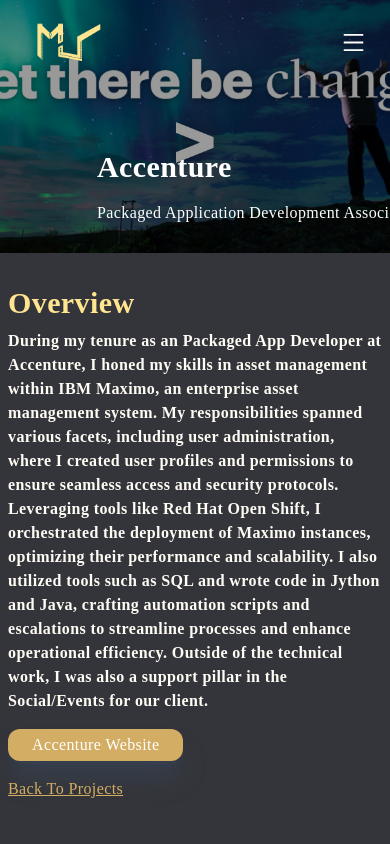
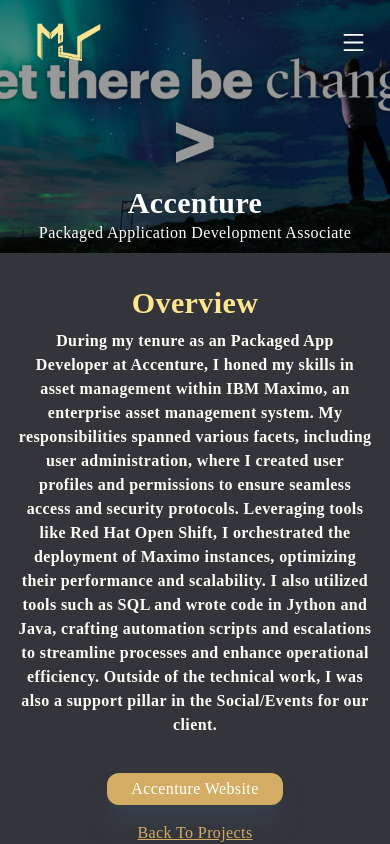
Before and after one commit to MikeSanDev/portfolio-nextjs, a Next.js app: page /accenture in a window 390 px wide. Shown: the top 844 px of the page. Built offline with nearby package versions, Linux system fonts and the light colour scheme; a web font is replaced by a local one.

Commit message:
project responsive change

```diff
--- a/pages/accenture.tsx
+++ b/pages/accenture.tsx
@@ -14,15 +14,15 @@ const spotify = () => {
           alt="Spotify dashboard Gif"
           layout="fill"
           />
-        <div className="absolute bottom-0 left-0 max-w-[1240px] w-full text-white z-10 p-2 project-header-title">
-          <h2 className="mb-2 py-2 pl-6">Accenture</h2>
-          <p className="mb-2 pb-3 pl-6">Packaged Application Development Associate</p>
+        <div className="proj_header_text absolute bottom-0 left-0 max-w-[1240px] w-full text-white z-10 p-2 project-header-title">
+          <h2 className="proj_title mb-2 py-2 pl-6">Accenture</h2>
+          <p className="proj_subtext mb-2 pb-3 pl-6">Packaged Application Development Associate</p>
         </div>
       </div>
       <div className="max-w-[1240px] mx-auto p-2 grid md:grid-cols-5 gap-8 pt-8">
         <div className="col-span-4 ">
-          <h2 className="text-accentColor mb-2">Overview</h2>
-          <h3 className="text-text_Color">
+          <h2 className="ov_title text-accentColor mb-2">Overview</h2>
+          <h3 className="ov_text text-text_Color">
 
           During my tenure as an Packaged App Developer at Accenture, I honed my skills in asset management within IBM Maximo, an enterprise asset management system.
           My responsibilities spanned various facets, including user administration, where I created user profiles and permissions to ensure seamless access and security protocols.
@@ -39,6 +39,7 @@ const spotify = () => {
             >
             <button className="px-8 py-2 mt-4 mr-8 text-white ">Demo</button>
           </a> */}
+          <div className="back_project_link">
           <a
             href="https://www.accenture.com/us-en"
             target="_blank"
@@ -48,9 +49,8 @@ const spotify = () => {
               Accenture Website
             </button>
           </a>
-          <div>
             <Link href="/#projects">
-              <p className="underline cursor-pointer text-mainColor py-4 back-project-link">
+              <p className="underline cursor-pointer text-mainColor py-4">
                 Back To Projects
               </p>
             </Link>
--- a/styles/globals.css
+++ b/styles/globals.css
@@ -253,8 +253,42 @@ body::-webkit-scrollbar {
         font-size: 40px !important;
     }
 
+    .proj_header_text {
+        text-align: center;
+    }
 
+    .proj_title {
+        margin: 0 !important;
+        padding: 0 !important;
 
+    }
+
+    .proj_subtext {
+        margin: 0 !important;
+        padding: 0 !important;
+    }
+
+    .ov_title {
+        text-align: center;
+    }
+
+    .ov_text {
+        padding: 0 10px;
+        text-align: center;
+    }
+
+    .proj-btn {
+        display: flex;
+        justify-content: center;
+    }
+
+    .back_project_link {
+        display: flex;
+        justify-content: center;
+        flex-direction: column;
+        align-items: center;
+        padding-top: 20px;
+    }
 }
 
 @media only screen and (max-width: 640px) {
@@ -333,6 +367,19 @@ body::-webkit-scrollbar {
 
     .about_text {
         padding: 0px 20px !important;
+    }
+
+    .proj_header_text {
+        margin: 0;
+    }
+
+    .proj_title {
+        margin-left: 10px;
+        margin-bottom: 0;
+    }
+
+    .proj_subtext {
+        margin-left: 10px;
     }
 }
 
```
